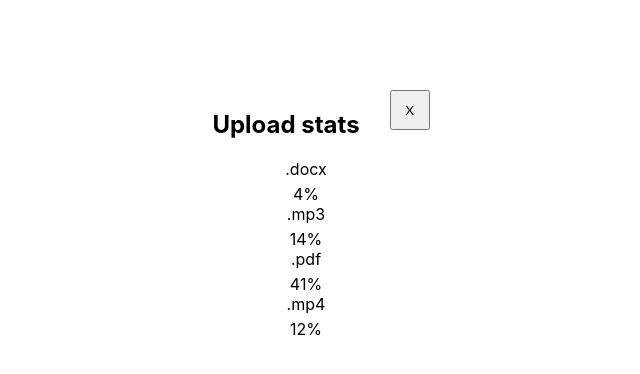
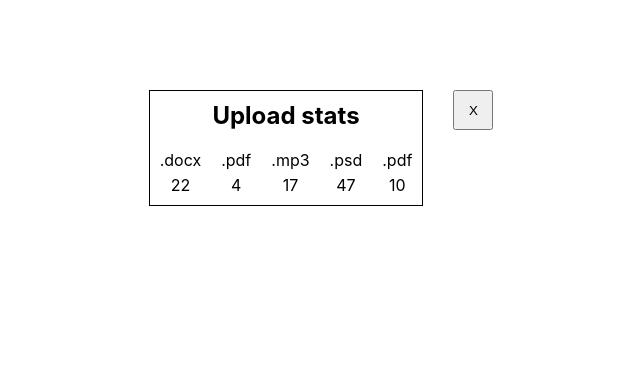
Before and after one commit to AdamSkubida/goit-react-hw-01-components, a React (Create React App) app: page / in a window 1280 px wide. Both pictures are taken after a click on the button "Show Statistic". Shown: the top 374 px of the page, without its empty margins (319-959 px from the left). Built offline with nearby package versions, Linux system fonts and the light colour scheme.

Commit message:
feature/Statistics, FriendList(begining)

```diff
--- a/src/components/App.jsx
+++ b/src/components/App.jsx
@@ -1,6 +1,7 @@
 import React, { useState } from 'react';
 import { Profile } from './Profile/Profile';
 import { Statistics } from './Statistics/Statistics';
+import { FriendList } from './FriendList/FriendList';
 
 export const App = () => {
   const [showProfile, setShowProfile] = useState(false);
@@ -57,7 +58,7 @@ export const App = () => {
           {showProfile && (
             <>
               <Profile />
-              <button class="back-button" onClick={handleBack}>
+              <button className={[`back-button`]} onClick={handleBack}>
                 X
               </button>
             </>
@@ -65,7 +66,15 @@ export const App = () => {
           {showStatistic && (
             <>
               <Statistics />
-              <button class="back-button" onClick={handleBack}>
+              <button className={[`back-button`]} onClick={handleBack}>
+                X
+              </button>
+            </>
+          )}
+          {showFriendList && (
+            <>
+              <FriendList />
+              <button className={[`back-button`]} onClick={handleBack}>
                 X
               </button>
             </>
--- /dev/null
+++ b/src/components/FriendList/FriendList.jsx
@@ -0,0 +1,25 @@
+import css from './FriendList.module.css';
+import friends from './friends.json';
+
+export const FriendList = () => {
+  return (
+    <ul className={css[`friends-list`]}>
+      {friends.map(({ avatar, name, isOnline, id }) => {
+        const statusClassName = isOnline ? css.online : css.offline;
+
+        return (
+          <li className={css.item} key={id}>
+            <span className={`${css.status} ${statusClassName}`}></span>
+            <img
+              className={css.avatar}
+              src={avatar}
+              alt="User avatar"
+              width="48"
+            />
+            <p className={css.name}>{name}</p>
+          </li>
+        );
+      })}
+    </ul>
+  );
+};
--- /dev/null
+++ b/src/components/FriendList/friends.json
@@ -0,0 +1,32 @@
+[
+  {
+    "avatar": "https://cdn-icons-png.flaticon.com/512/1998/1998592.png",
+    "name": "Mango",
+    "isOnline": true,
+    "id": 1812
+  },
+  {
+    "avatar": "https://cdn-icons-png.flaticon.com/512/616/616438.png",
+    "name": "Kiwi",
+    "isOnline": false,
+    "id": 1137
+  },
+  {
+    "avatar": "https://cdn-icons-png.flaticon.com/512/1623/1623681.png",
+    "name": "Ajax",
+    "isOnline": true,
+    "id": 1213
+  },
+  {
+    "avatar": "https://cdn-icons-png.flaticon.com/512/2977/2977285.png",
+    "name": "Jay",
+    "isOnline": true,
+    "id": 1714
+  },
+  {
+    "avatar": "https://cdn-icons-png.flaticon.com/512/1998/1998749.png",
+    "name": "Poly",
+    "isOnline": false,
+    "id": 1284
+  }
+]
--- a/src/components/Statistics/Statistics.jsx
+++ b/src/components/Statistics/Statistics.jsx
@@ -2,29 +2,19 @@ import css from './Statistics.module.css';
 import data from './data.json';
 
 export const Statistics = () => {
-  const { title, stats } = data;
+  return (
+    <section className={css.statistics}>
+      <h2 className={css.title}>Upload stats</h2>
 
-  return (
-    <section class="statistics">
-      <h2 class="title">Upload stats</h2>
-
-      <ul class="stat-list">
-        <li class="item">
-          <span class="label">.docx</span>
-          <span class="percentage">4%</span>
-        </li>
-        <li class="item">
-          <span class="label">.mp3</span>
-          <span class="percentage">14%</span>
-        </li>
-        <li class="item">
-          <span class="label">.pdf</span>
-          <span class="percentage">41%</span>
-        </li>
-        <li class="item">
-          <span class="label">.mp4</span>
-          <span class="percentage">12%</span>
-        </li>
+      <ul className={css[`stat-list`]}>
+        {data.map(({ id, label, percentage }) => {
+          return (
+            <li className={css.item} key={id}>
+              <span className={css.label}>{label}</span>
+              <span className={css.percentage}>{percentage}</span>
+            </li>
+          );
+        })}
       </ul>
     </section>
   );
--- a/src/components/Statistics/Statistics.module.css
+++ b/src/components/Statistics/Statistics.module.css
@@ -0,0 +1,17 @@
+section {
+  display: flex;
+  flex-direction: column;
+  align-items: center;
+  justify-content: center;
+  border: 1px solid black;
+  padding: 10px;
+}
+
+.title {
+  margin-bottom: 20px;
+}
+
+.stat-list {
+  display: flex;
+  gap: 20px;
+}
--- a/src/index.css
+++ b/src/index.css
@@ -20,6 +20,15 @@ code {
   gap: 30px;
 }
 
+ul {
+  margin: 0;
+  padding: 0;
+}
+
+h2 {
+  margin: 0;
+}
+
 button {
   width: 200px;
   height: 70px;
```
Also changed, not shown: src/components/FriendList/FriendList.module.css (added).
